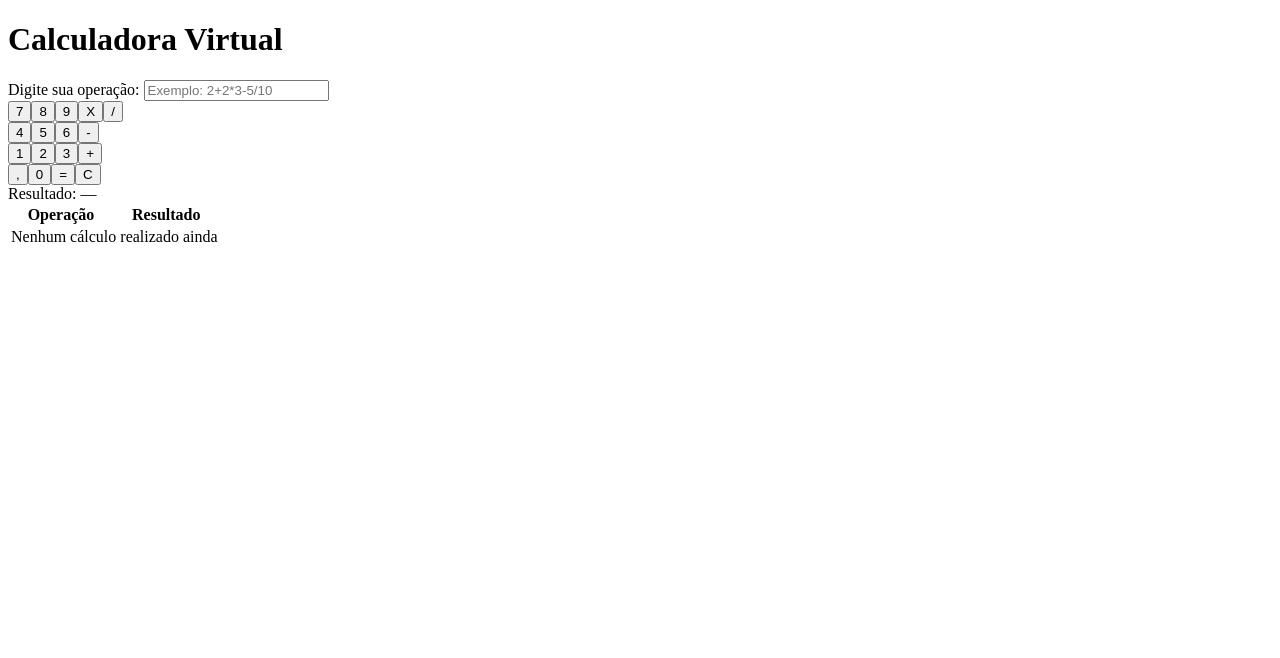
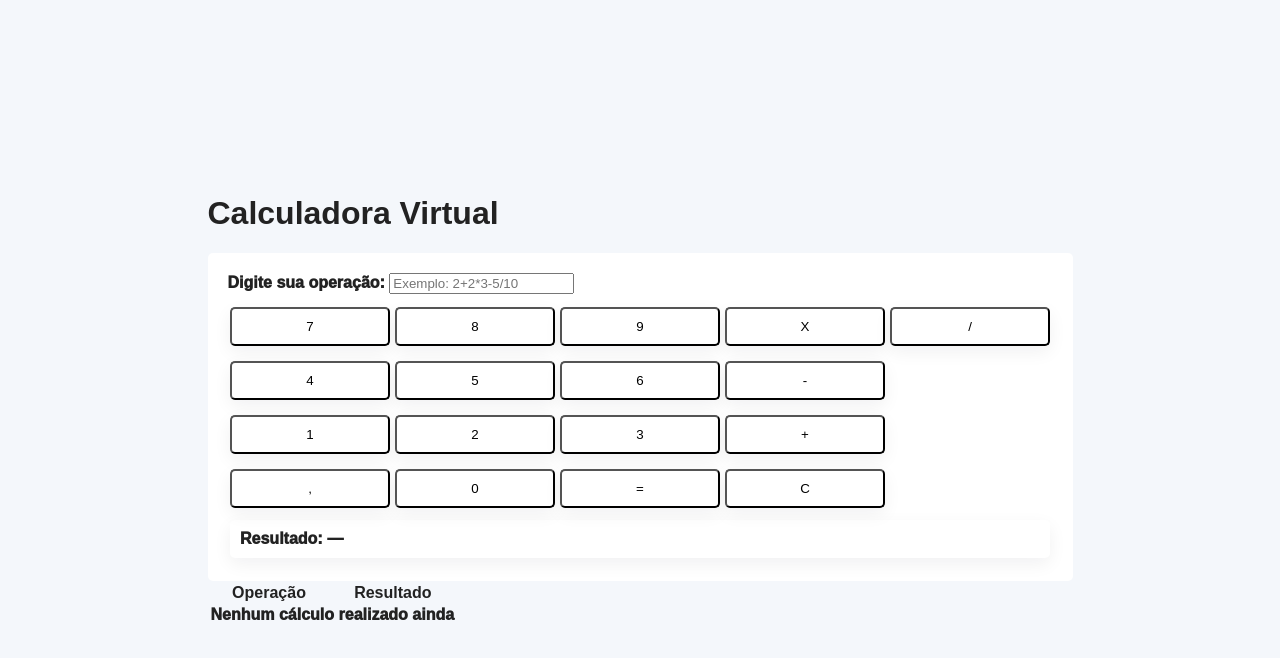
Before and after one commit to novusscapital/checkpoint4-calculadora, a React (Vite) app: page / in a window 1280 px wide. Shown: the top 658 px of the page. Built offline with nearby package versions, Linux system fonts and the light colour scheme.

Commit message:
doing the structure from global css

```diff
--- a/src/css/global.css
+++ b/src/css/global.css
@@ -0,0 +1,78 @@
+* {
+    box-sizing: border-box;
+}
+
+html,
+body {
+    height: 100%;
+    font-weight: 1000;
+}
+
+body {
+    margin: 0;
+    padding: 20px;
+    font-family: Arial, Helvetica, sans-serif;
+    background: #f4f7fb;
+    color: #222;
+    display: flex;
+    align-items: center;
+    justify-content: center;
+    min-height: 100vh;
+}
+
+.box{
+    border: 2px transparent;
+    border-radius: 5px;
+    padding: 20px;
+    background-color: #ffffff;
+}
+
+.Container {
+    width: 100%;
+    max-width: 1200px;
+    margin: 0 auto;
+    gap: 24px;
+    align-items: flex-start;
+
+}
+
+/* CONFIGURAÇÕES GERAIS */
+
+button,
+#resultado {
+    background: #ffffff;
+    border-radius: 5px;
+    padding: 10px;
+    margin: 2.5px;
+    box-shadow: 0 6px 18px rgba(15, 23, 42, 0.06);
+}
+
+.box-button{
+    display: flex;
+    flex-direction: column;
+    gap: 10px;
+    margin-top: 10px;
+    margin-bottom: 10px;
+}
+
+button {
+    flex: 2;
+    min-width: 160px;
+}
+
+#resultado {
+    flex: 1;
+    min-width: 260px;
+}
+
+@media (max-width: 900px) {
+    .Container {
+        flex-direction: column;
+    }
+
+    button,
+    #resultado {
+        min-width: auto;
+        width: 100%;
+    }
+}
```
